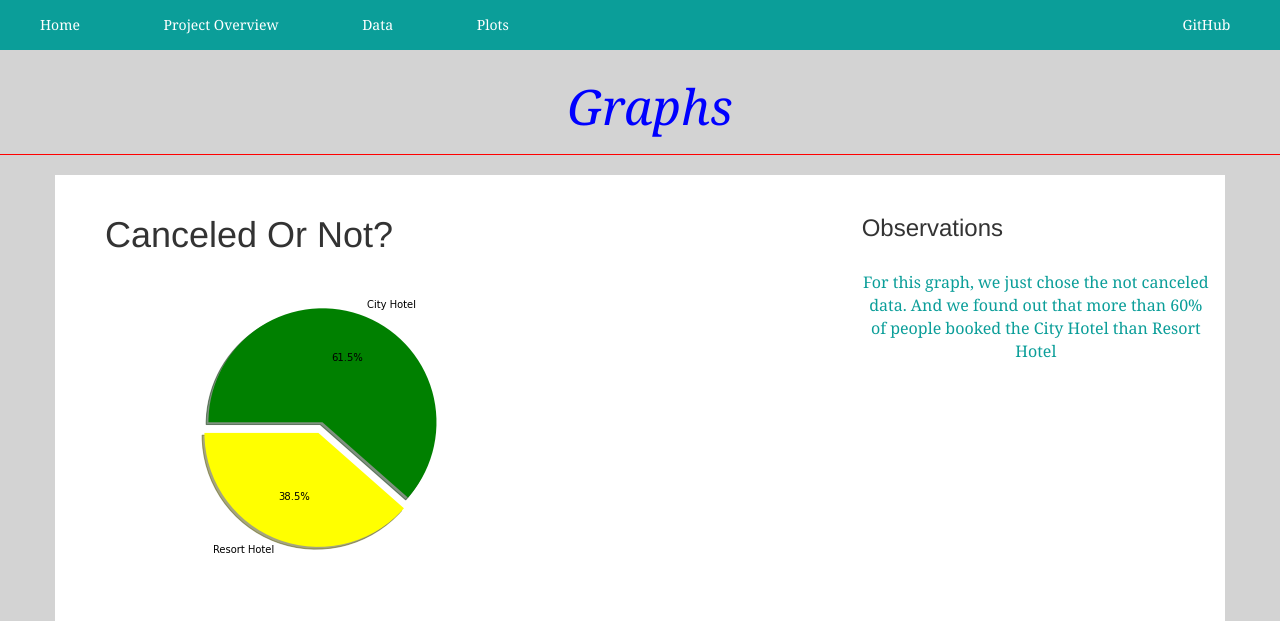
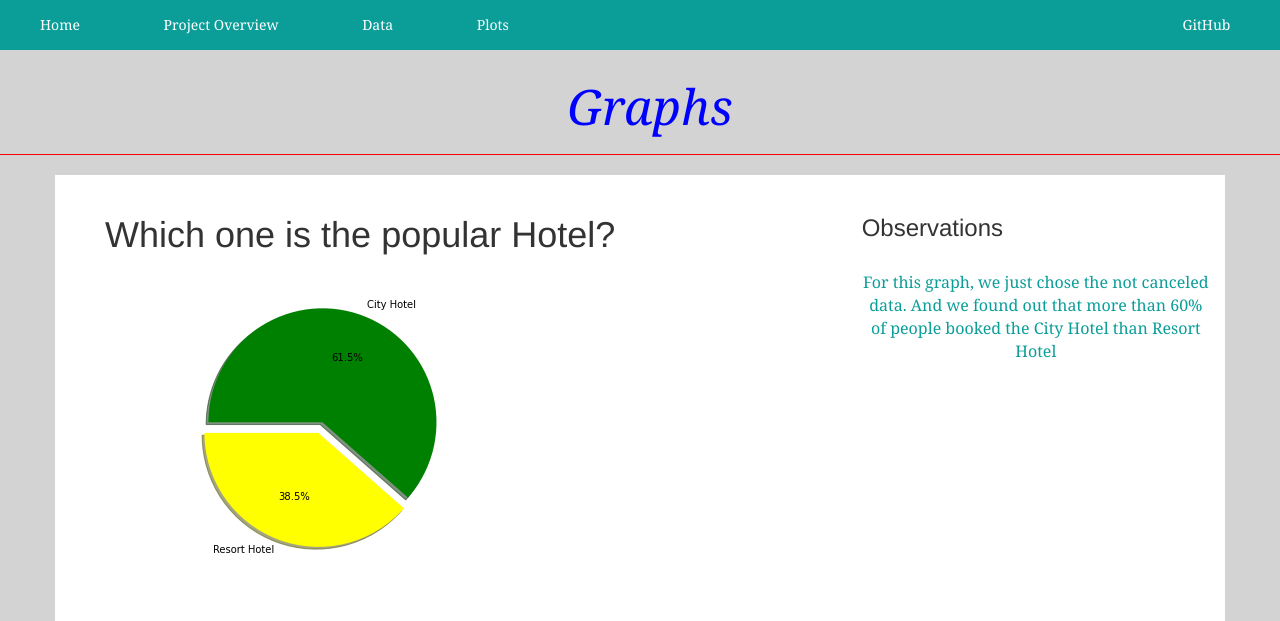
Before and after one commit to codewithpratis/project, a Python web app: template templates/hotels.html in a window 1280 px wide. Shown: the top 621 px of the page. Run offline with Jinja, Linux system fonts and the light colour scheme; the template is opened without the code that fills it, so the values that code supplies are empty; some libraries are stand-ins or nearby versions.

Commit message:
Update hotels.html

```diff
--- a/templates/hotels.html
+++ b/templates/hotels.html
@@ -34,7 +34,7 @@
 
       <div class="col-md-8 pad top"> <br>
 
-        <h1>Canceled Or Not?</h1> <br>
+        <h1>Which one is the popular Hotel?</h1> <br>
 
           <div class="pull-left">
             <img src="../static/PieChart1.png" alt="Hotels">
```
